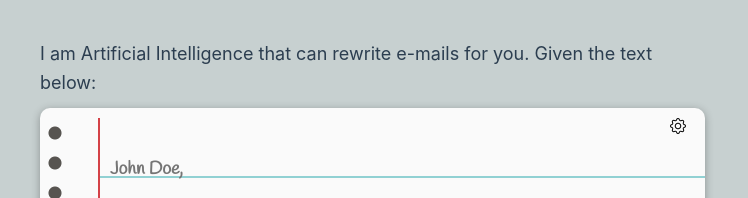
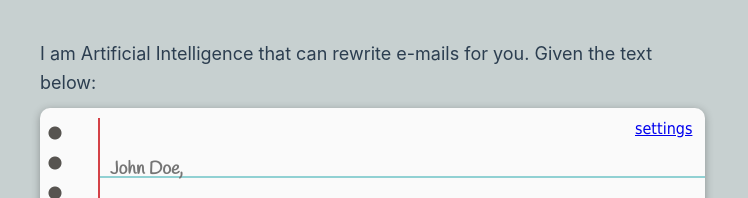
Before and after one commit to ivan-shaporov/ArtificialEditorWebSite, a Vue app: page / in a window 1280 px wide. Shown: the top 198 px of the page, without its empty margins (0-748 px from the left). Built offline with nearby package versions, Linux system fonts and the light colour scheme; no server answers.

Commit message:
change personalization gear icon to a-href "settings"

```diff
--- a/src/components/UserInput.vue
+++ b/src/components/UserInput.vue
@@ -32,7 +32,7 @@ var isPersonalizationVisible = ref(false);
             <textarea autofocus maxlength="1000" rows="20" cols="100" id="draft" :placeholder="placeholder" v-model="value"/>
         </div>
         <div id="toolbar">
-            <span class="bi-gear" @click="isPersonalizationVisible = true" title="Personalize"></span>&nbsp;
+          <a href="#" @click="isPersonalizationVisible = true" title="Personalize">settings</a>&nbsp;
         </div>
     </div>
     <UserPersonalization v-show="isPersonalizationVisible" @close="isPersonalizationVisible = false" :clientPrincipal="props.clientPrincipal"/>
@@ -43,10 +43,10 @@ var isPersonalizationVisible = ref(false);
 
 #toolbar {
     line-height: 12px;
-    width: 25px;
+    width: 60px;
     font-size: 12pt;
     font-family: tahoma;
-    margin-top: 0px;
+    margin-top: 15px;
     margin-right: 10px;
     position:absolute;
     top:0;
@@ -54,6 +54,8 @@ var isPersonalizationVisible = ref(false);
     cursor: pointer;
     color: black;
 }
+
+#toolbar a:link, #toolbar a:visited { color:#0000EE; }
 
 /* https://codepen.io/MarcMalignan/pen/QbaXGg */
 .paper {
```
